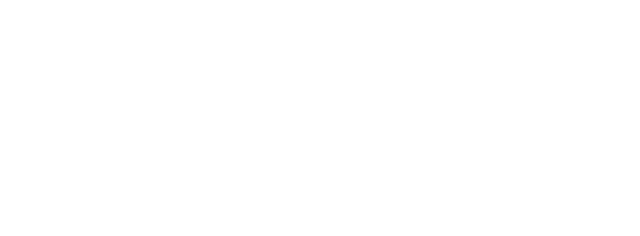
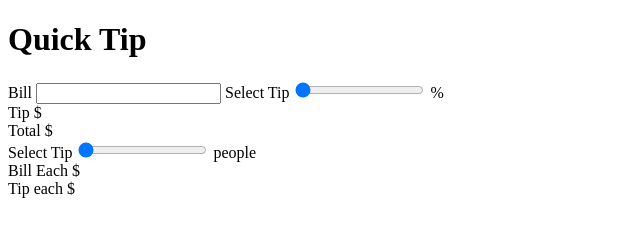
Before and after one commit to flavi2101/calculator-tip, a plain HTML site: page index.html in a window 1280 px wide. Shown: the whole page, without its empty margins (0-640 px from the left). Drawn offline with Linux system fonts and the light colour scheme.

Commit message:
estrutura do arquivo html

```diff
--- a/index.html
+++ b/index.html
@@ -1,14 +1,59 @@
 <!DOCTYPE html>
 <html lang="en">
   <head>
-  <meta charset="UTF-8">
-  <meta http-equiv="X-UA-Compatible" content="IE=edge">
-  <meta name="viewport" content="width=device-width, initial-scale=1.0">
+    <meta charset="UTF-8" />
+    <meta http-equiv="X-UA-Compatible" content="IE=edge" />
+    <meta name="viewport" content="width=device-width, initial-scale=1.0" />
     <title>Document</title>
-  <link rel="stylesheet" href="style.css">
+    <link rel="stylesheet" href="style.css" />
     <script src="./index.js" defer></script>
   </head>
   <body>
-
+    <main>
+      <h1>Quick Tip</h1>
+      <section>
+        <form action="">
+          <label for=""
+            >Bill
+            <input type="number" name="bill_value" id="bill_value" />
+          </label>
+          <label for=""
+            >Select Tip
+            <input
+              type="range"
+              min="0"
+              max="100"
+              value="0"
+              step="5"
+              id="tip_value"
+            />
+            <span>%</span>
+          </label>
+        </form>
+        <div>
+          <span>Tip</span>
+          <span>$</span>
+        </div>
+        <div>
+          <span>Total</span>
+          <span>$</span>
+        </div>
+      </section>
+      <section>
+        <label for=""
+          >Select Tip
+          <input type="range" min="1" max="10" value="1" step="1" id="people" />
+          <span>people</span>
+        </label>
+        <div>
+          <span>Bill Each</span>
+          <span>$</span>
+        </div>
+        <div>
+          <span>Tip each</span>
+          <span>$</span>
+        </div>
+      </section>
+    </main>
   </body>
 </html>
```
Lines whose indentation alone changed are shown as unchanged.
